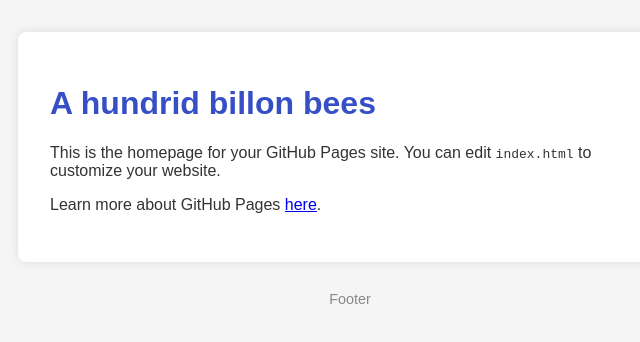
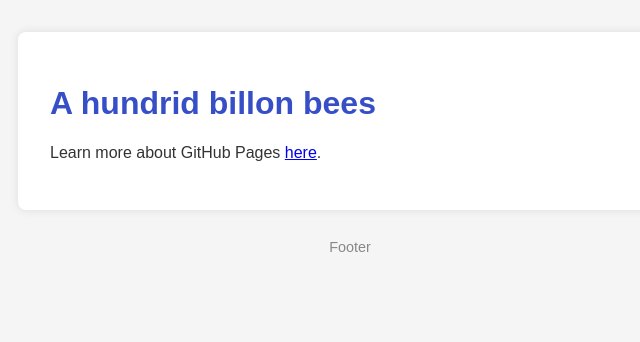
Before and after one commit to TimmWM/timmywarmachine, a plain HTML site: page index.html in a window 1280 px wide. Shown: the whole page, without its empty margins (290-930 px from the left). Drawn offline with Linux system fonts and the light colour scheme.

Commit message:
Update index.html

```diff
--- a/index.html
+++ b/index.html
@@ -15,7 +15,7 @@
 <body>
   <div class="container">
     <h1>A hundrid billon bees</h1>
-    <p>This is the homepage for your GitHub Pages site. You can edit <code>index.html</code> to customize your website.</p>
+    <p></p>
     <p>
       Learn more about GitHub Pages
       <a href="https://pages.github.com/" target="_blank" rel="noopener">here</a>.
```
